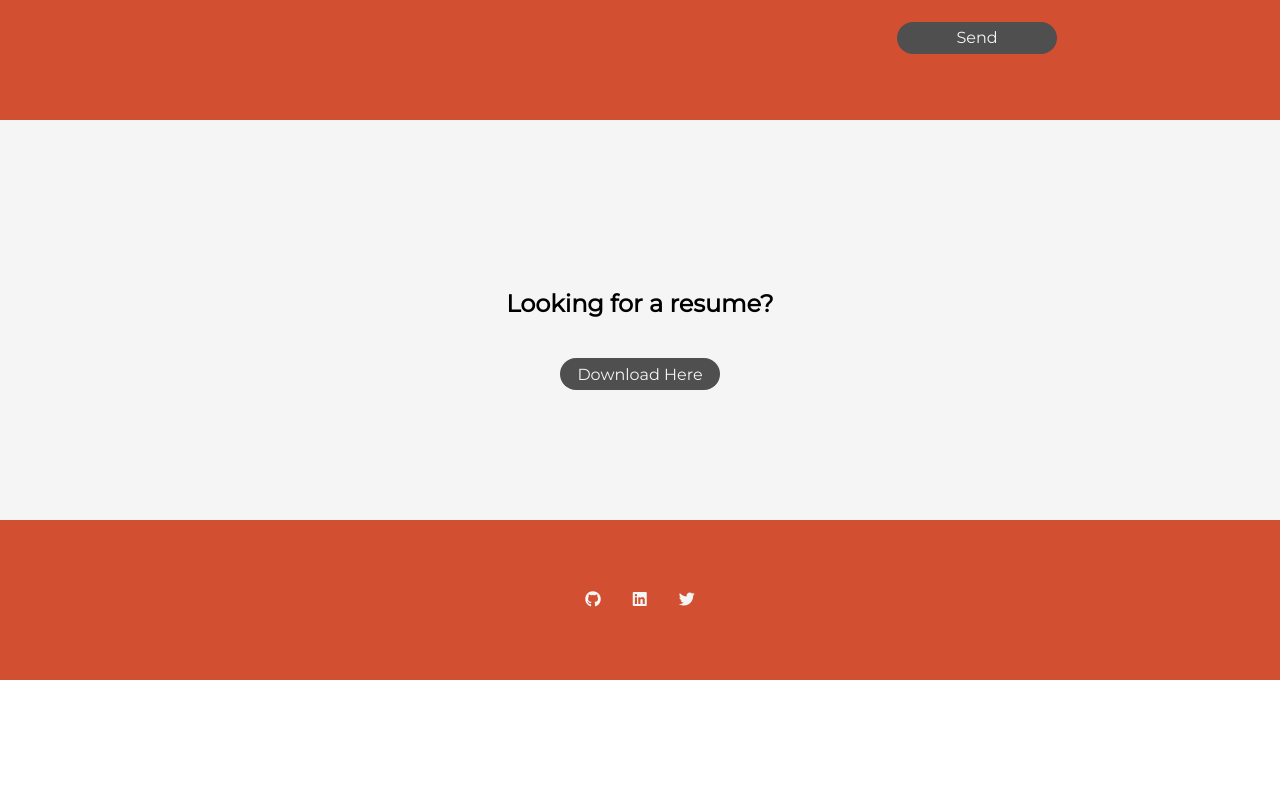
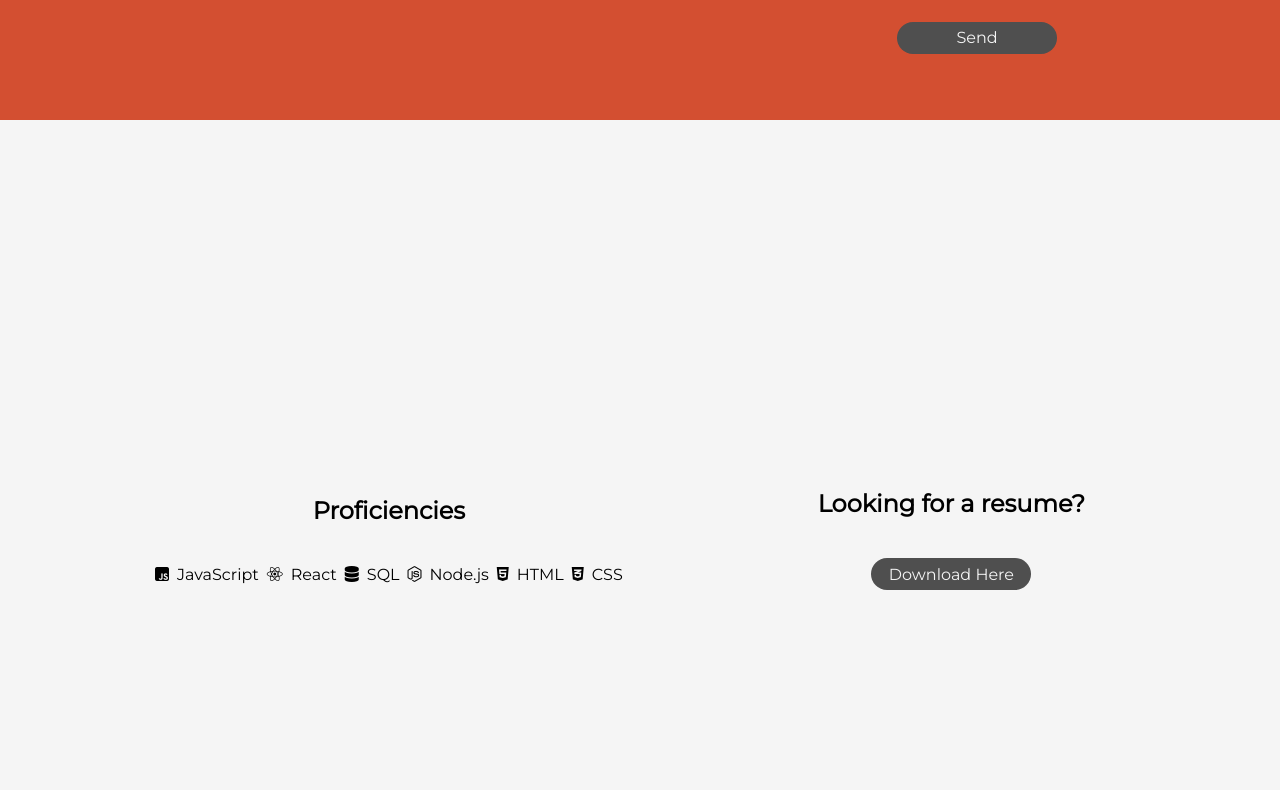
Before and after one commit to internetjen/portfolio-slay, a React (Create React App) app: page / in a window 1280 px wide. Shown: the part 2210-3000 px from the top of the page. Before the commit the page ends 2890 px from the top, so only its background shows below. Built offline with nearby package versions, Linux system fonts and the light colour scheme.

Commit message:
updated Resume component to include proficiencies

```diff
--- a/src/components/Resume.js
+++ b/src/components/Resume.js
@@ -10,13 +10,29 @@ const Resume = () => {
        link.click();
     }
 
-
     return (
         <>
         <div className='resume-container' id='resume'>
-            <div>
-                <h2>Looking for a resume?</h2>
-                <button className='button resume-button' onClick={handleClick}>Download Here</button>
+            <div className='resume-left'>
+                <div>
+                    <h2>Proficiencies</h2>
+                </div>
+                <div>
+                <i class="fa-brands fa-square-js"></i><p>JavaScript</p>
+                <i class="fa-brands fa-react"></i><p>React</p>
+                <i class="fa-solid fa-database"></i><p>SQL</p>
+                <i class="fa-brands fa-node-js"></i><p>Node.js</p>
+                <i class="fa-brands fa-html5"></i><p>HTML</p>
+                <i class="fa-brands fa-css3-alt"></i><p>CSS</p>
+                </div>
+            </div>
+            <div className='resume-right'>
+                <div>
+                    <h2>Looking for a resume?</h2>
+                </div>
+                <div>
+                    <button className='button resume-button' onClick={handleClick}>Download Here</button>
+                </div>
             </div>
         </div>
         </>
--- a/src/index.css
+++ b/src/index.css
@@ -87,7 +87,9 @@ nav li:hover::after{
 
 
 /* header */
-.hero-container, .contact-container, .resume-container {
+.hero-container,
+.contact-container,
+.resume-container {
   background-color: #D34F31;
   display: flex;
   justify-content: center;
@@ -235,8 +237,25 @@ textarea {
 
 .resume-container {
 background-color: #f5f5f5;
-height: 50vh;
+display: flex;
+justify-content: space-evenly;
+height: 100vh;
 }
+
+.resume-left {
+  display: flex;
+  flex-direction: column;
+  align-items: center;
+}
+
+.resume-left div {
+  display: flex;
+  flex: 1 0 calc(33.33%);
+  flex-direction: row;
+  align-items: center;
+  gap: 0.5rem;
+}
+
 .resume-container h2 {
 padding: 40px;
 }
@@ -353,6 +372,11 @@ padding: 40px;
     flex-direction: column;
   }
 
+  .resume-container {
+    height: 100vh;
+    flex-direction: column;
+  }
+
   .resume-container h2 {
     font-size: 32px;
     padding: 40px;;
```
